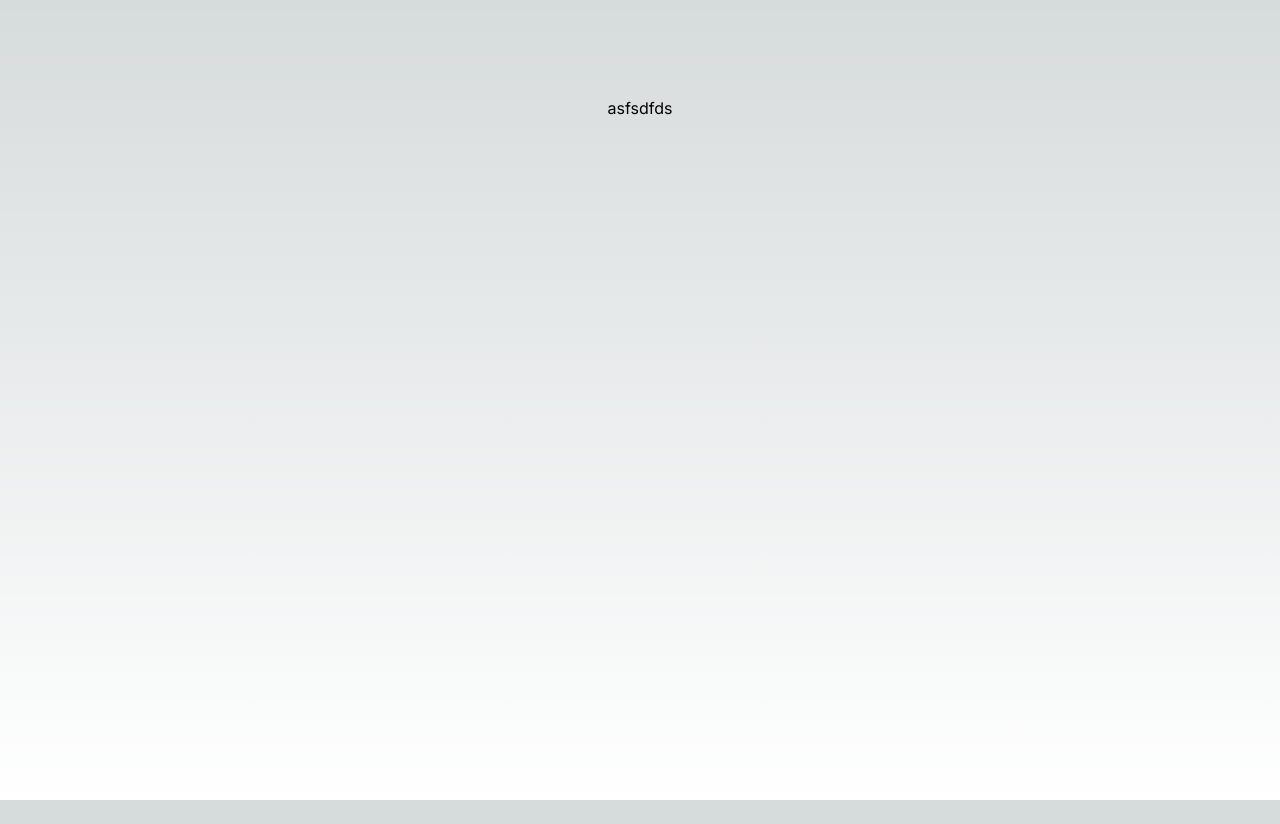
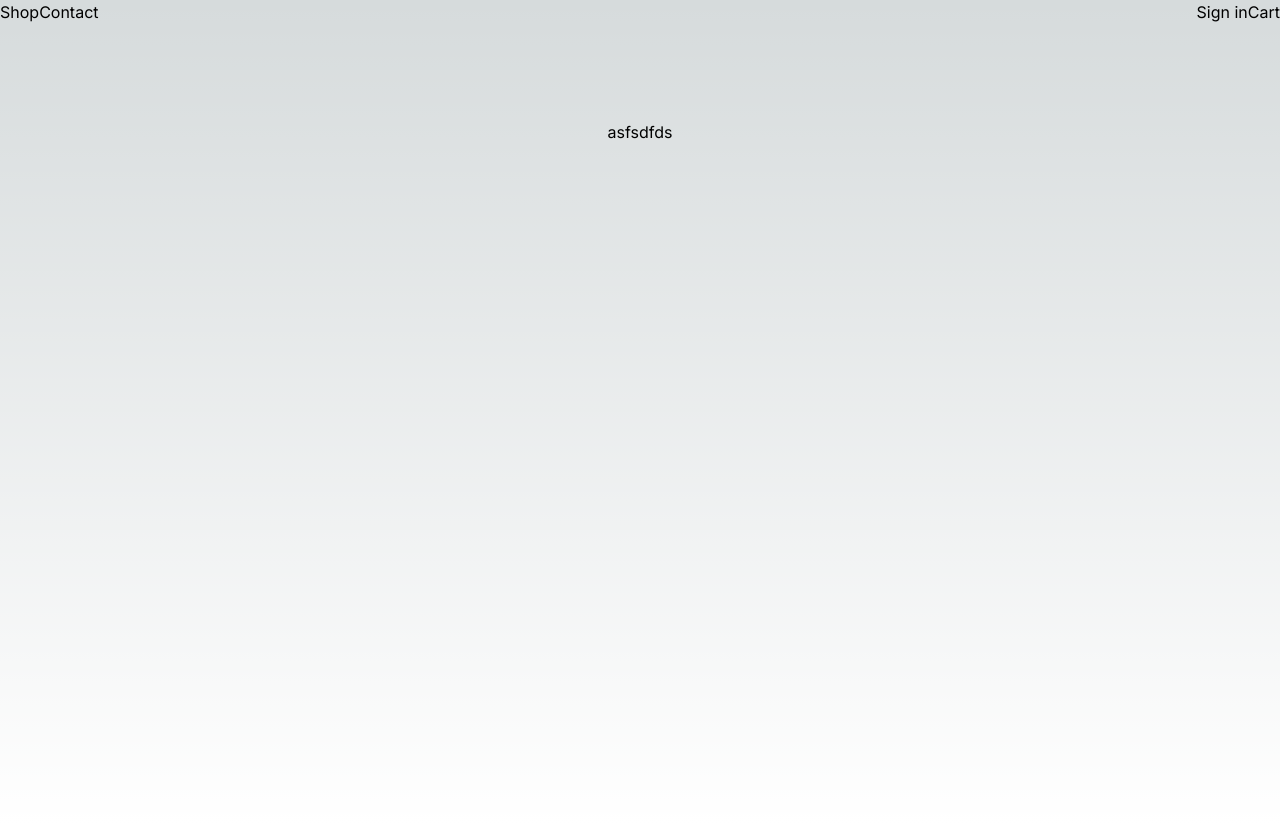
Before and after one commit to ysnitko/flowers-delivery-app, a Next.js app: page / in a window 1280 px wide. Before the commit the page ends 800 px from the top, so only its background shows below. Built offline with nearby package versions, Linux system fonts and the light colour scheme.

Commit message:
add changes

```diff
--- a/app/layout.tsx
+++ b/app/layout.tsx
@@ -1,12 +1,13 @@
-import type { Metadata } from "next";
-import { Inter } from "next/font/google";
-import "./globals.css";
+import type { Metadata } from 'next';
+import { Inter } from 'next/font/google';
+import Link from 'next/link';
+import './globals.css';
 
-const inter = Inter({ subsets: ["latin"] });
+const inter = Inter({ subsets: ['latin'] });
 
 export const metadata: Metadata = {
-  title: "Create Next App",
-  description: "Generated by create next app",
+  title: 'Create Next App',
+  description: 'Generated by create next app',
 };
 
 export default function RootLayout({
@@ -16,7 +17,19 @@ export default function RootLayout({
 }>) {
   return (
     <html lang="en">
-      <body className={inter.className}>{children}</body>
+      <body className={inter.className}>
+        <header className="flex justify-between">
+          <div>
+            <Link href={'/'}>Shop</Link>
+            <Link href={'/'}>Contact</Link>
+          </div>
+          <div>
+            <Link href={'/'}>Sign in</Link>
+            <Link href={'/'}>Cart</Link>
+          </div>
+        </header>
+        {children}
+      </body>
     </html>
   );
 }
```
Also changed, not shown: 2 other files (tests, documents, lock files or other folders).
